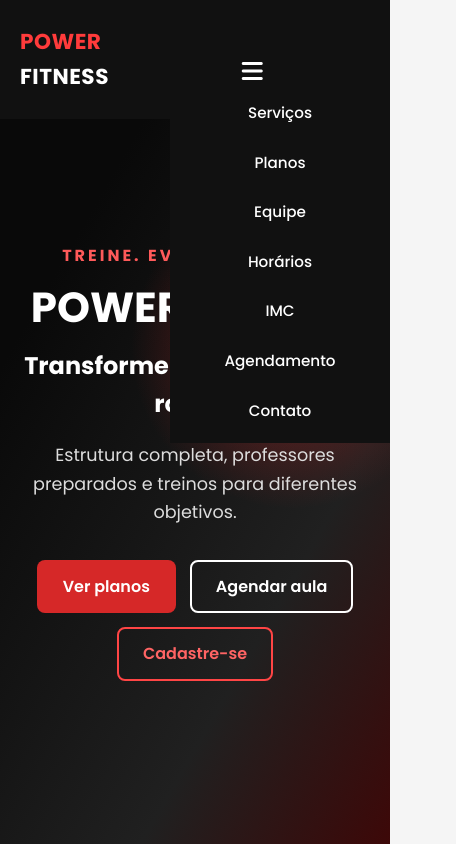
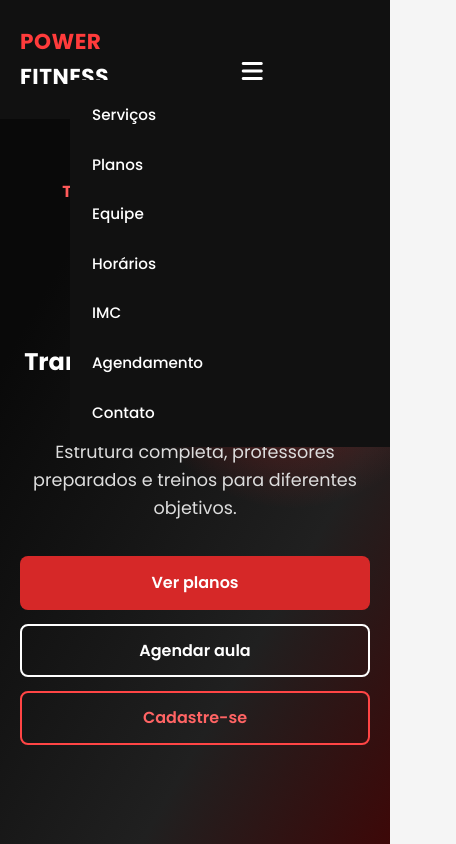
Before and after one commit to allander09/academia-power-fitness, a plain HTML site: page html/index.html in a window 390 px wide. Both pictures are taken after a click on the button "Abrir menu". Shown: the top 844 px of the page, 456 px wide, since content can reach past the window. Drawn offline with Linux system fonts and the light colour scheme.

Commit message:
style: moderniza responsive.css

```diff
--- a/css/responsive.css
+++ b/css/responsive.css
@@ -1,63 +1,11 @@
 @media(max-width:900px){
-
-.cards-beneficios,
-.cards-servicos,
-.cards-planos,
-.cards-professores,
-.footer-container{
-
-grid-template-columns:1fr;
-
+  .cards-servicos,.cards-planos,.cards-professores,.footer-container,.estatisticas{grid-template-columns:1fr 1fr}
+  nav ul{display:none;position:absolute;top:80px;right:0;flex-direction:column;align-items:stretch;width:min(320px,100%);padding:22px;background:#111}
+  nav ul.ativo{display:flex}.menu-mobile{display:block}.destaque-plano{transform:none}
 }
-
-nav ul{
-
-display:none;
-
-flex-direction:column;
-
-background:#111;
-
-position:absolute;
-
-top:80px;
-
-right:0;
-
-width:220px;
-
-padding:20px;
-
+@media(max-width:600px){
+  section{padding:58px 0}.cards-servicos,.cards-planos,.cards-professores,.footer-container,.estatisticas{grid-template-columns:1fr}
+  .estatisticas{gap:18px}.hero-buttons{flex-direction:column}.hero-buttons a{width:100%}
+  .cabecalho-interno{align-items:flex-start;gap:12px;flex-direction:column}.form-card{padding:22px}
 }
-
-nav ul.ativo{
-
-display:flex;
-
-}
-
-.menu-mobile{
-
-display:block;
-
-}
-
-.hero-content h1{
-
-font-size:42px;
-
-}
-
-.hero-content h2{
-
-font-size:24px;
-
-}
-
-section h2{
-
-font-size:30px;
-
-}
-
-}
+@media(prefers-reduced-motion:reduce){html{scroll-behavior:auto}*{transition:none!important}}
```
